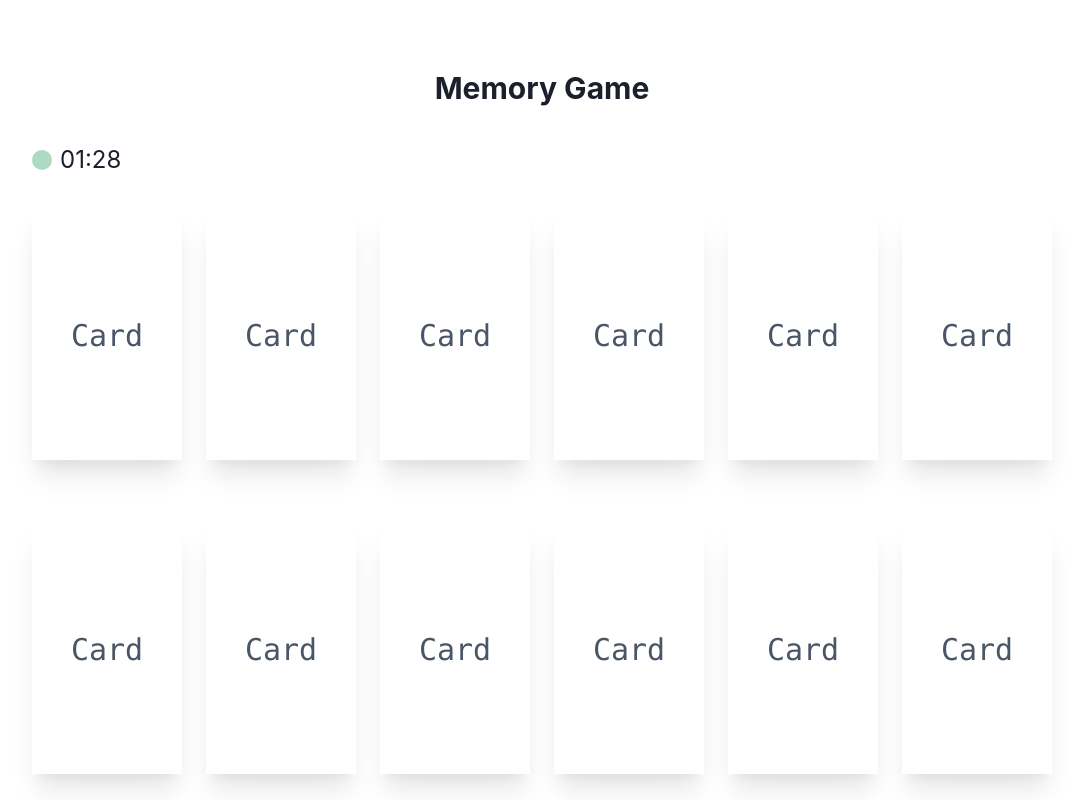
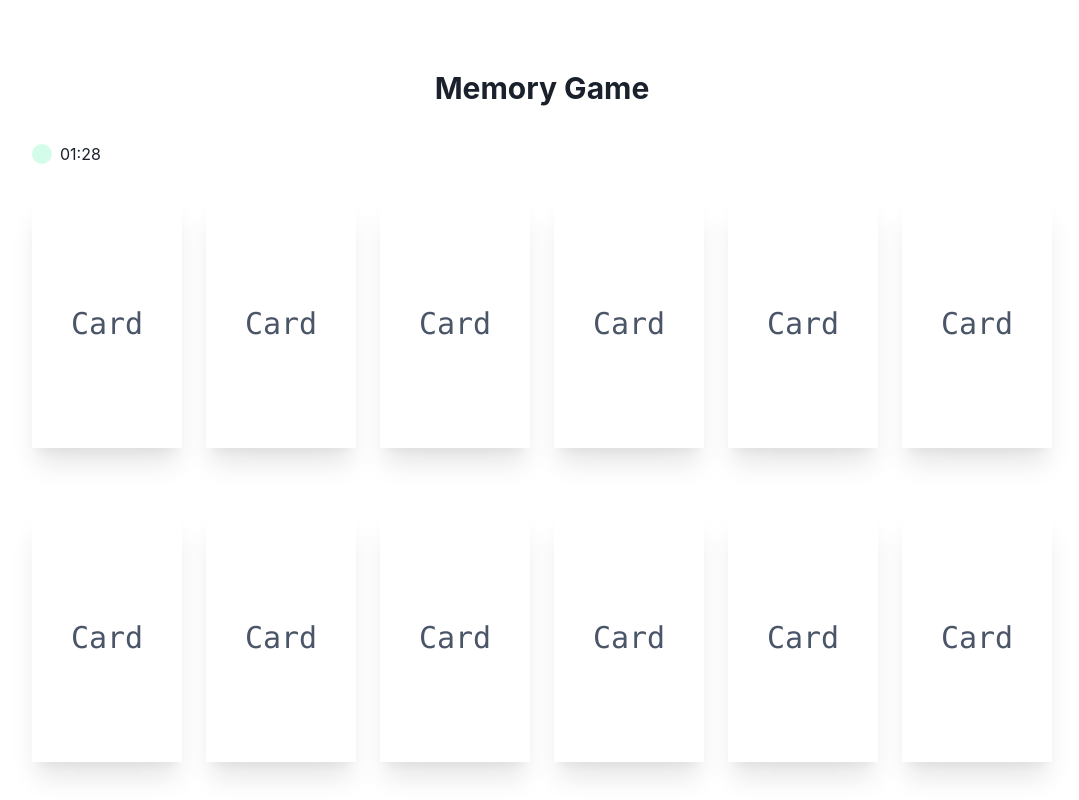
Before and after one commit to nanualinav/memory-game, a React (Create React App) app: page / in a window 1280 px wide. Both pictures are taken after a click on the button "Play". Shown: the whole page, without its empty margins (98-1177 px from the left). Built offline with nearby package versions, Linux system fonts and the light colour scheme; the HTML template or start-up script is replaced by a standard one.

Commit message:
Code refactoring

```diff
--- a/src/index.css
+++ b/src/index.css
@@ -1,6 +1,9 @@
-@import url('https://fonts.googleapis.com/css2?family=Quicksand:wght@300;400;500;600;700&family=Roboto:ital,wght@0,100;0,400;0,700;0,900;1,100&display=swap');
+@import url('https://fonts.googleapis.com/css2?family=Montserrat:wght@400;500;600;700;800&display=swap');
 
 body {
-  font-family: Quicksand, sans-serif;
-  font-size: 1.5rem;
+  font-family: 'Montserrat', sans-serif;
 }
+
+span {
+  font-weight: bold;
+}
--- a/src/partials/timer.jsx
+++ b/src/partials/timer.jsx
@@ -33,10 +33,10 @@
   return (
     <HStack my={3}>
       <Box
-                width="20px"
-                height="20px"
-                borderRadius="50%"
-                bgColor={!isGameOver ? "green.500" : "red.500"}
+        width='20px'
+        height='20px'
+        borderRadius='50%'
+        bgColor={!isGameOver ? '#92FCCC' : '#BF0000'}
         animation={!isGameOver ? `${fadeInOut} 1s linear infinite` : null}
       />
       <Text>{formatTime(seconds)}</Text>
```
Lines whose indentation alone changed are shown as unchanged.
